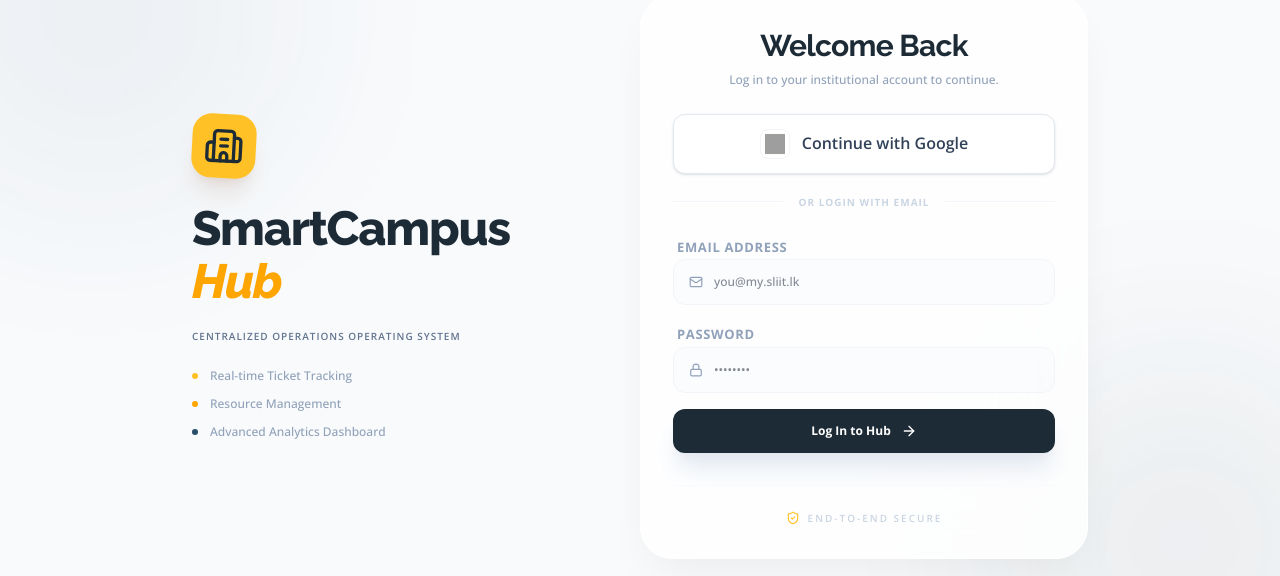
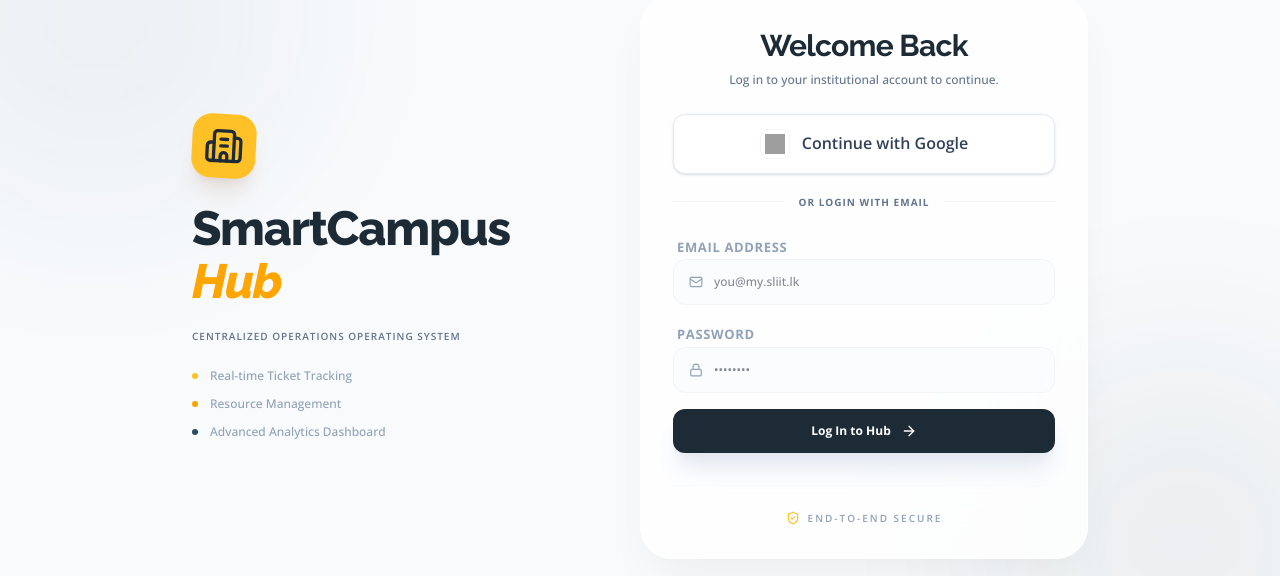
Before and after one commit to RavinduYashas/smart-campus-operations-hub, a React (Vite) app in the folder frontend/: page /login in a window 1280 px wide. Shown: the part 153-729 px from the top of the page. Built offline with nearby package versions, Linux system fonts and the light colour scheme; grey boxes are pictures that could not be loaded.

Commit message:
Update Loging UI font color

```diff
--- a/frontend/src/pages/Login.jsx
+++ b/frontend/src/pages/Login.jsx
@@ -98,7 +98,7 @@ const Login = () => {
             <div className="w-full max-w-4xl relative z-10 flex flex-col md:flex-row items-center justify-center gap-10 md:gap-16 animate-in fade-in zoom-in duration-700">
                 {/* Branding - Left Side */}
                 <div className="flex flex-col items-center md:items-start text-center md:text-left max-w-sm">
-                <div className="bg-accent-gold p-3 rounded-[1.2rem] shadow-xl shadow-amber-900/10 mb-6 rotate-3 w-fit">
+                    <div className=" bg-accent-gold p-3 rounded-[1.2rem] shadow-xl shadow-amber-900/10 mb-6 rotate-3 w-fit">
                         <Building2 className="text-primary-dark h-8 w-8 md:h-10 md:w-10" />
                     </div>
                     <h1 className="text-4xl md:text-5xl font-extrabold text-primary-dark tracking-tight leading-[1.1] mb-5">
@@ -127,7 +127,7 @@ const Login = () => {
                 <div className="w-full max-w-md bg-white/80 backdrop-blur-2xl p-7 md:p-8 rounded-[2rem] shadow-[0_24px_48px_-12px_rgba(0,0,0,0.06)] border border-white flex flex-col group">
                     <div className="w-full text-center mb-6">
                         <h2 className="text-3xl font-bold text-primary-dark mb-1.5">Welcome Back</h2>
-                    <p className="text-slate-400 font-medium text-xs leading-relaxed">
+                        <p className="text-slate-500 font-medium text-xs leading-relaxed">
                             Log in to your institutional account to continue.
                         </p>
                     </div>
@@ -149,7 +149,7 @@ const Login = () => {
 
                     <div className="flex items-center gap-4 mb-6">
                         <div className="h-[1px] flex-grow bg-slate-100"></div>
-                    <span className="text-[10px] font-bold text-slate-300 uppercase tracking-widest">Or login with email</span>
+                        <span className="text-[10px] font-bold text-slate-500 uppercase tracking-widest">Or login with email</span>
                         <div className="h-[1px] flex-grow bg-slate-100"></div>
                     </div>
 
@@ -208,7 +208,7 @@ const Login = () => {
                     </form>
 
                     <div className="mt-8 pt-6 border-t border-slate-50 w-full flex flex-col items-center gap-4">
-                    <div className="flex items-center gap-2 text-slate-300 font-semibold text-[10px] uppercase tracking-[0.2em]">
+                        <div className="flex items-center gap-2 text-slate-400 font-semibold text-[10px] uppercase tracking-[0.2em]">
                             <ShieldCheck size={14} className="text-accent-gold" /> End-to-End Secure
                         </div>
                     </div>
```
Lines whose indentation alone changed are shown as unchanged.
